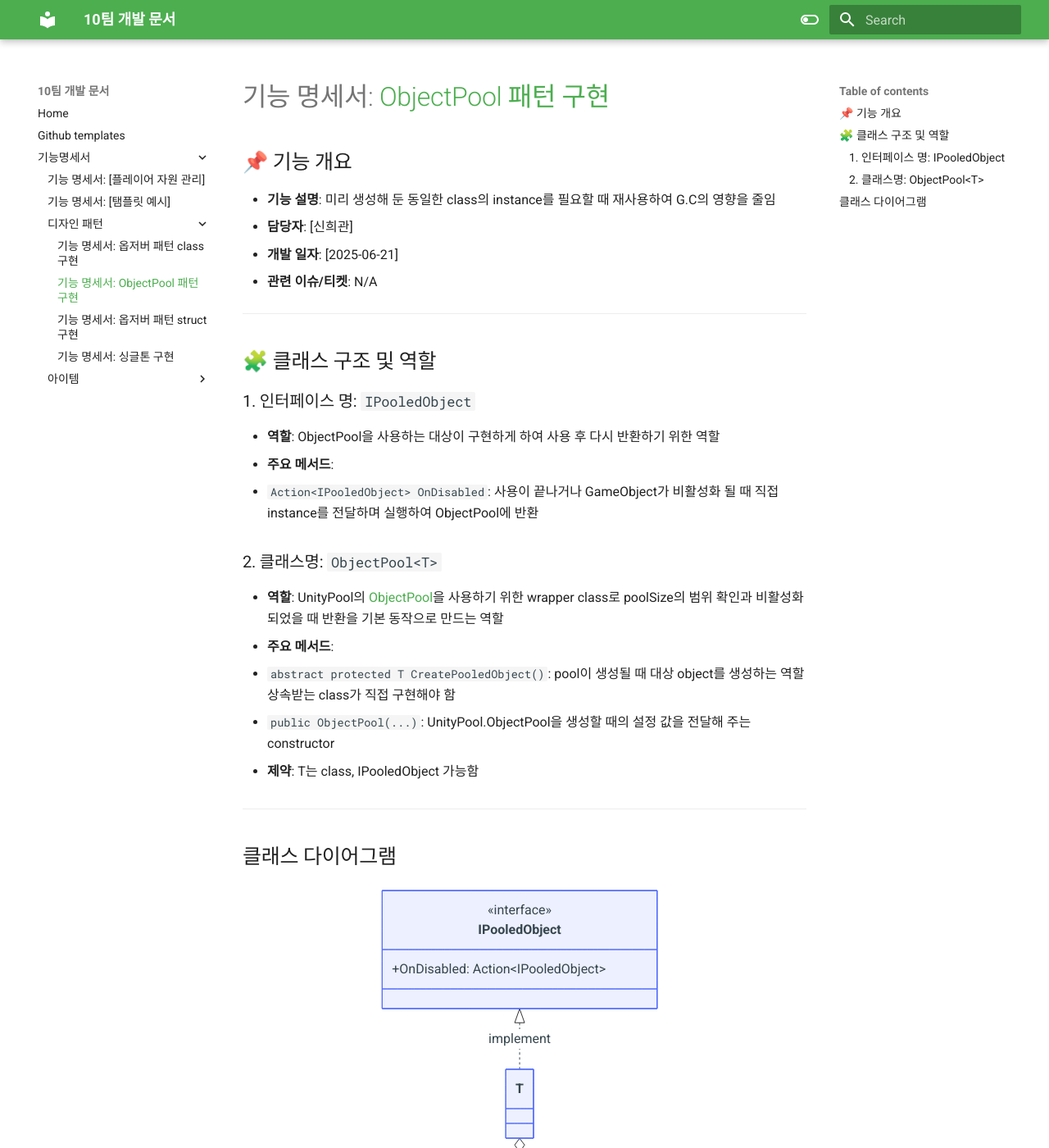
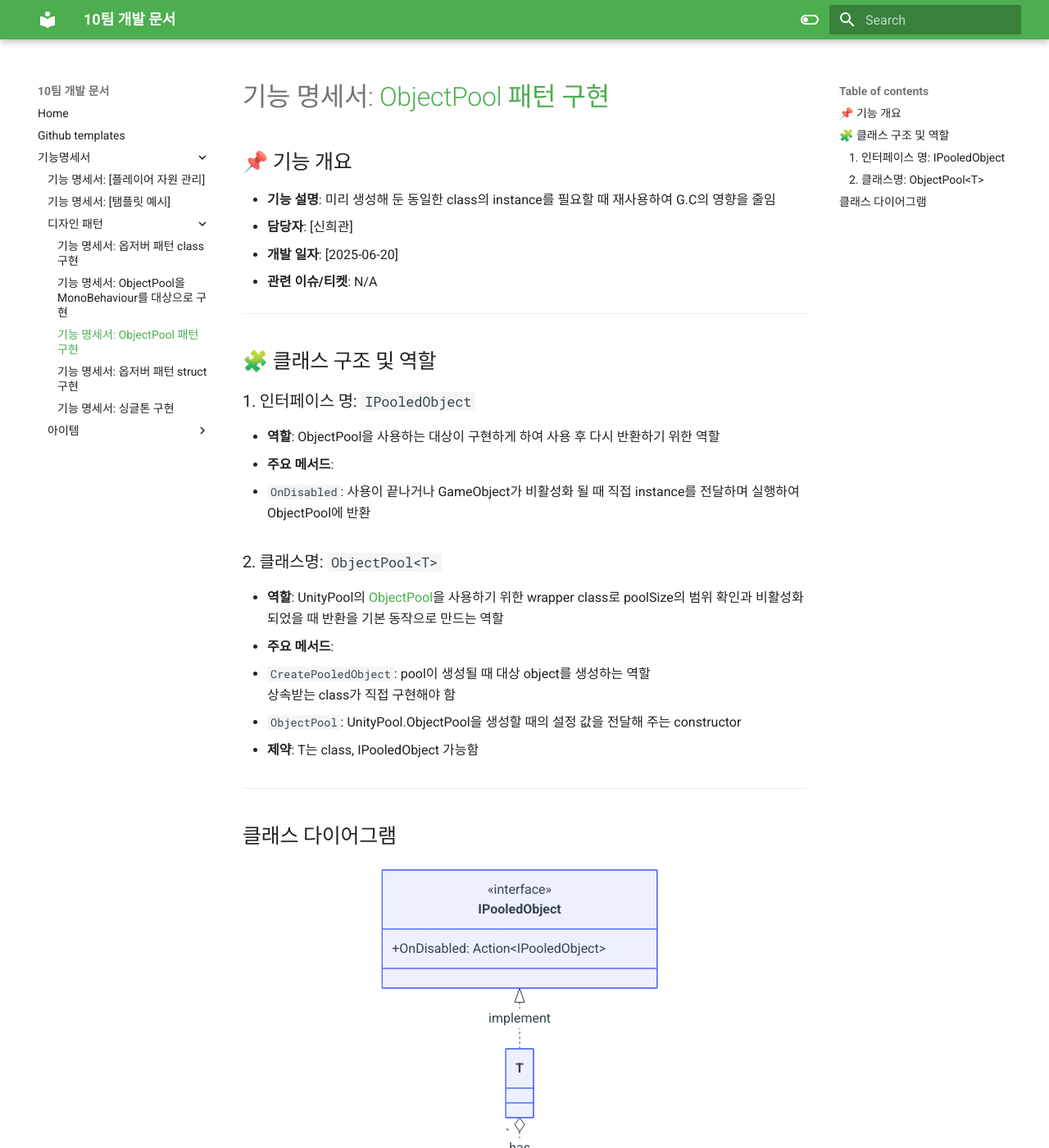
Before and after one commit to 10-team-project/docs, an MkDocs documentation site: the page built from docs/기능명세서/디자인 패턴/ObjectPool.md, in a window 1280 px wide and 1400 px high. Shown: the whole window at 82% size. Built offline with MkDocs 1.6.1 and Material for MkDocs 9.7.7, drawn with Linux system fonts in a browser that asks for light colours.

Commit message:
MonoBehaviourPool

```diff
--- a/docs/기능명세서/디자인 패턴/ObejctPool.md
+++ b/docs/기능명세서/디자인 패턴/ObjectPool.md
@@ -3,7 +3,7 @@
 ## 📌 기능 개요
 - **기능 설명**: 미리 생성해 둔 동일한 class의 instance를 필요할 때 재사용하여 G.C의 영향을 줄임
 - **담당자**: [신희관]
-- **개발 일자**: [2025-06-21]
+- **개발 일자**: [2025-06-20]
 - **관련 이슈/티켓**:  N/A
 
 ---
@@ -13,13 +13,13 @@
 ### 1. 인터페이스 명: `IPooledObject`
 - **역할**: ObjectPool을 사용하는 대상이 구현하게 하여 사용 후 다시 반환하기 위한 역할
 - **주요 메서드**:
-  - `Action<IPooledObject> OnDisabled`: 사용이 끝나거나 GameObject가 비활성화 될 때 직접 instance를 전달하며 실행하여 ObjectPool에 반환
+  - `OnDisabled`: 사용이 끝나거나 GameObject가 비활성화 될 때 직접 instance를 전달하며 실행하여 ObjectPool에 반환
 ### 2. 클래스명: `ObjectPool<T>`
 - **역할**: UnityPool의 [ObjectPool](https://docs.unity3d.com/6000.1/Documentation/ScriptReference/Pool.ObjectPool_1.html)을 사용하기 위한 wrapper class로 poolSize의 범위 확인과 비활성화 되었을 때 반환을 기본 동작으로 만드는 역할
 - **주요 메서드**:
-  - `abstract protected T CreatePooledObject()`: pool이 생성될 때 대상 object를 생성하는 역할
+  - `CreatePooledObject`: pool이 생성될 때 대상 object를 생성하는 역할
 	      상속받는 class가 직접 구현해야 함
-  - `public ObjectPool(...)`: UnityPool.ObjectPool을 생성할 때의 설정 값을 전달해 주는 constructor
+  - `ObjectPool`: UnityPool.ObjectPool을 생성할 때의 설정 값을 전달해 주는 constructor
 
 - **제약**: T는  class, IPooledObject 가능함
 
```
Also changed, not shown: docs/기능명세서/디자인 패턴/IObservableObject.md (+2 -2 lines), docs/기능명세서/디자인 패턴/MonoBehaviourPool.md (added, +66 -0 lines), docs/기능명세서/디자인 패턴/Singleton.md (+4 -4 lines).
